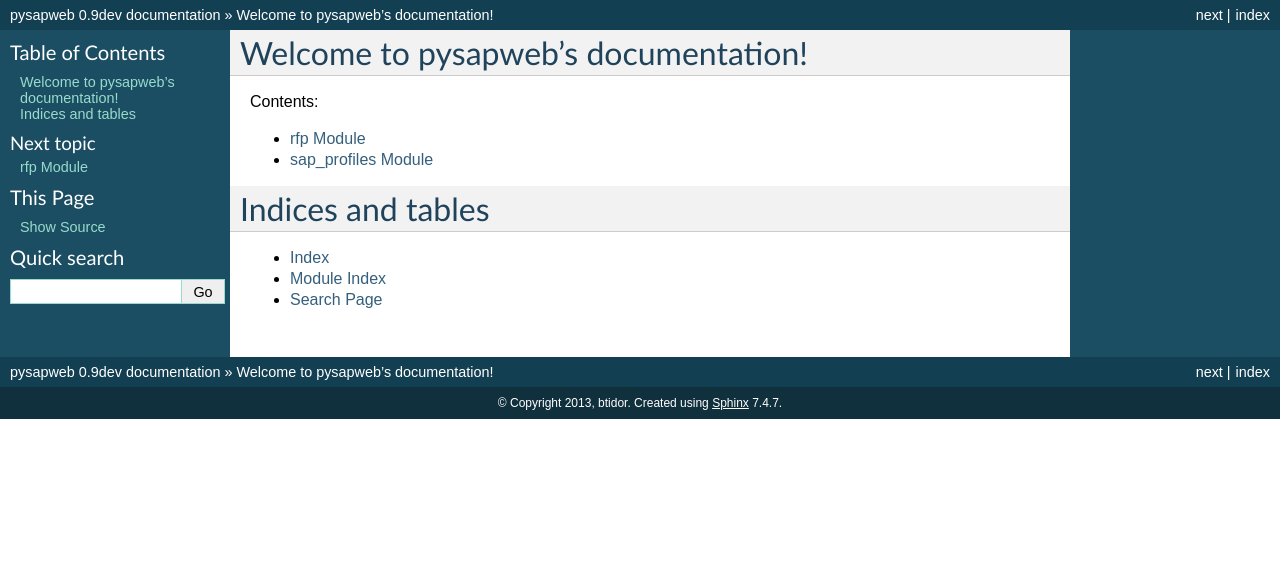
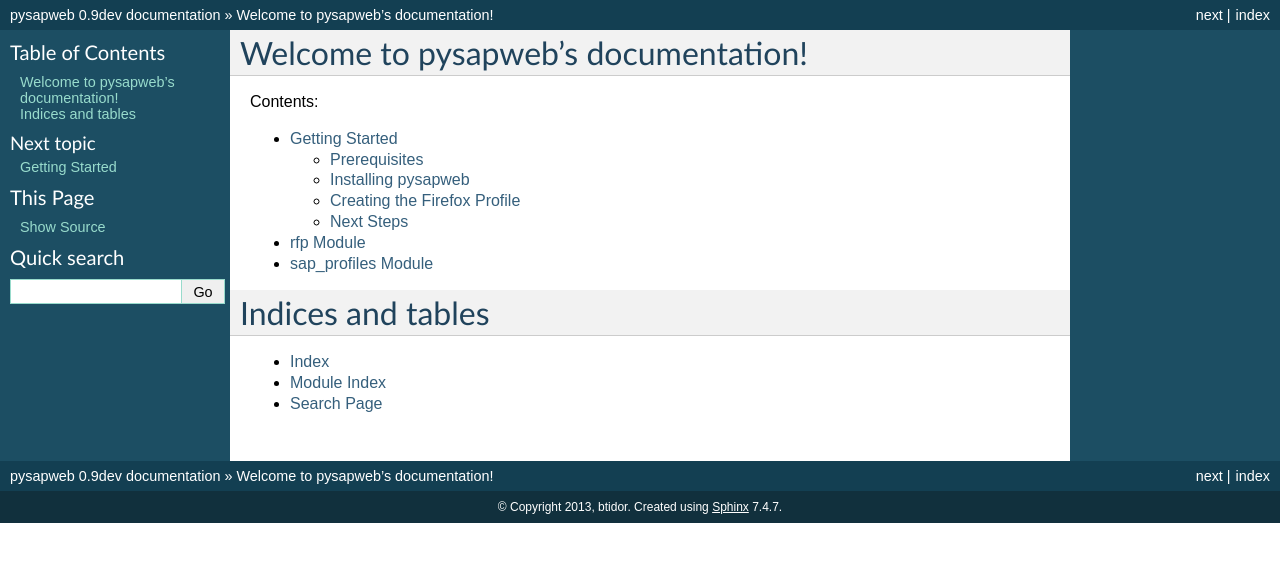
Before and after one commit to dehnert/pysapweb, a Sphinx documentation site: the page built from doc/index.rst, in a window 1280 px wide. Shown: the top 562 px of the page. Built offline with Sphinx 7.4.7, drawn with Linux system fonts in a browser that asks for light colours; some of the changed lines change nothing that is shown.

Commit message:
Getting Started page added

```diff
--- a/doc/index.rst
+++ b/doc/index.rst
@@ -11,6 +11,7 @@
 .. toctree::
    :maxdepth: 2
 
+   introduction
    rfp
    sap_profiles
 
--- /dev/null
+++ b/doc/introduction.rst
@@ -0,0 +1,49 @@
+Getting Started
+===============
+
+Prerequisites
+-------------
+
+To use pysapweb, you will need:
+
+- `Python 2.7`_
+- `pip`_
+- the ability to obtain MIT Certificates (for students, faculty and staff)
+
+.. _Python 2.7: http://python.org/download/
+.. _pip: http://www.pip-installer.org/en/latest/installing.html
+
+
+Installing pysapweb
+-------------------
+
+::
+
+    $ pip install pysapweb
+
+
+Creating the Firefox Profile
+----------------------------
+
+The instance of Firefox that pysapweb controls is launched from a dedicated
+profile stored in `~/.pysapweb/`. To configure this profile run::
+
+    $ python -m pysapweb.sap_profiles
+
+from a terminal. Firefox will launch. Follow the prompts in the terminal.
+
+.. warning::
+
+    Take care when interacting with Firefox windows that are controlled by
+    pysapweb. Clicking links or entering a URL in the address bar will cause
+    pysapweb to lose its handle on the window and crash.
+
+
+Next Steps
+----------
+
+That's it! You can now run scripts written for pysapweb, or write them
+yourself. The pysapweb API exposes methods that allow scripts to click buttons
+and enter text as if they were a real user interacting with SAPweb. See this
+documentation for details, or check out the source code. The method
+:py:func:`rfp.create` in `rfp.py` is a good starting point.
```
